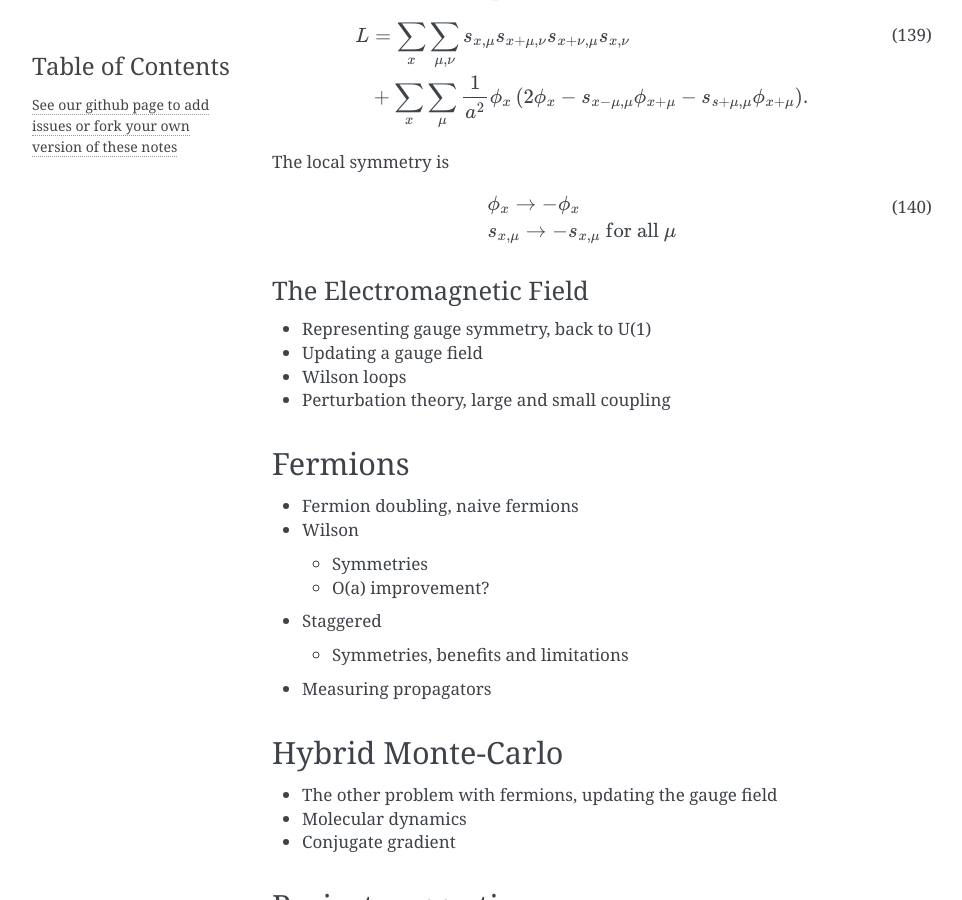
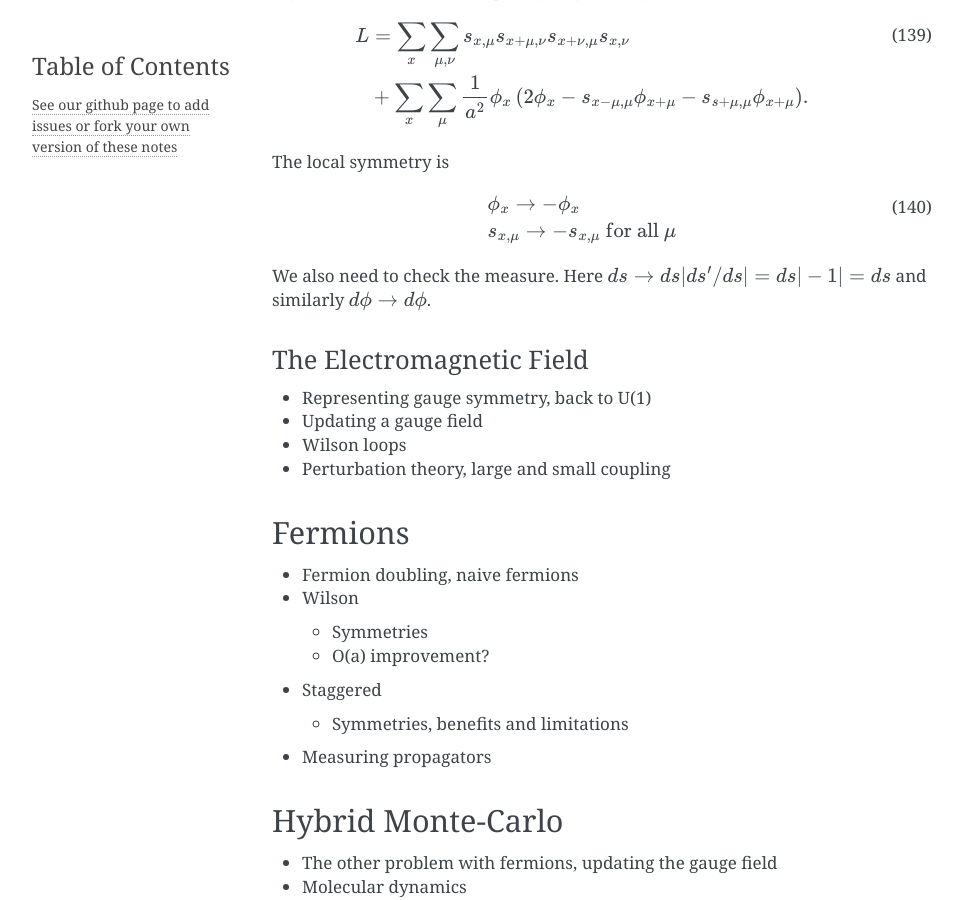
Before and after one commit to rantahar/Lattice-Field-Theory, a Sphinx documentation site: the page built from source/index.rst, in a window 1280 px wide and 900 px high, scrolled down 35399 px. Shown: the whole window, without its empty margins (148-1110 px from the left). Built offline with Sphinx 7.4.7, drawn with Linux system fonts in a browser that asks for light colours; pages that are not in the unit, such as notebooks, are missing from menus.

Commit message:
Check the measure for gauge symmetry

```diff
--- a/source/index.rst
+++ b/source/index.rst
@@ -1769,6 +1769,9 @@ The local symmetry is
    &s_{x,\mu} \to -s_{x,\mu} \textrm{ for all } \mu
    :label:
 
+We also need to check the measure. Here :math:`ds \to ds |ds'/ds| = ds |-1| = ds` and similarly
+:math:`d\phi \to d\phi`.
+
 
 The Electromagnetic Field
 --------------------------
```
